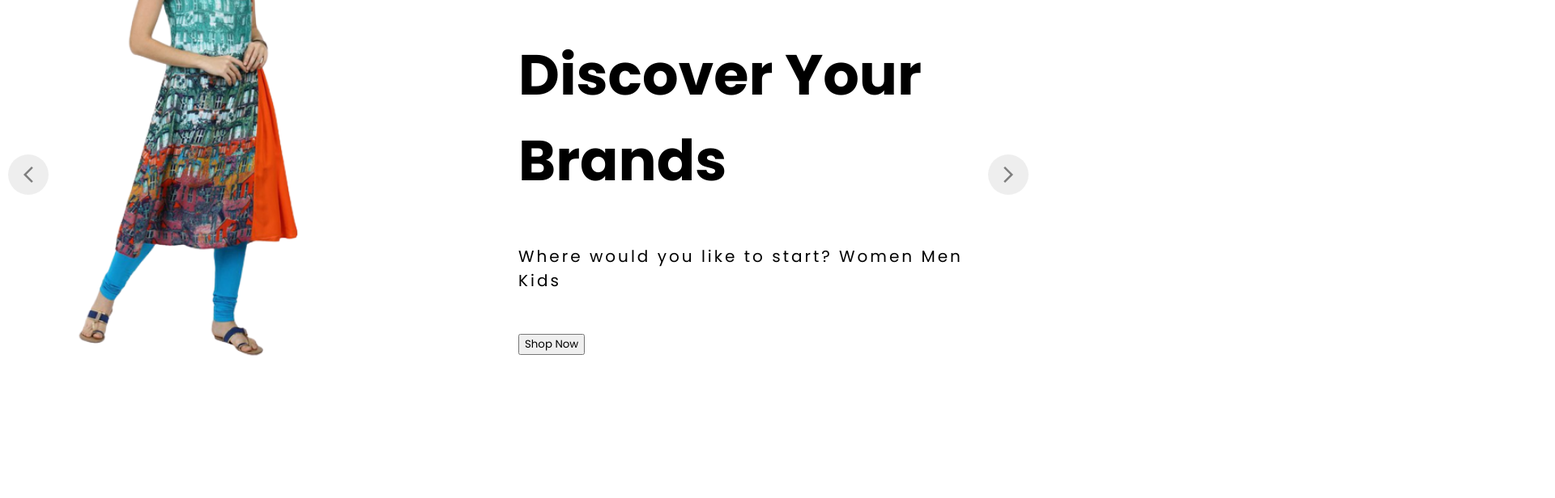
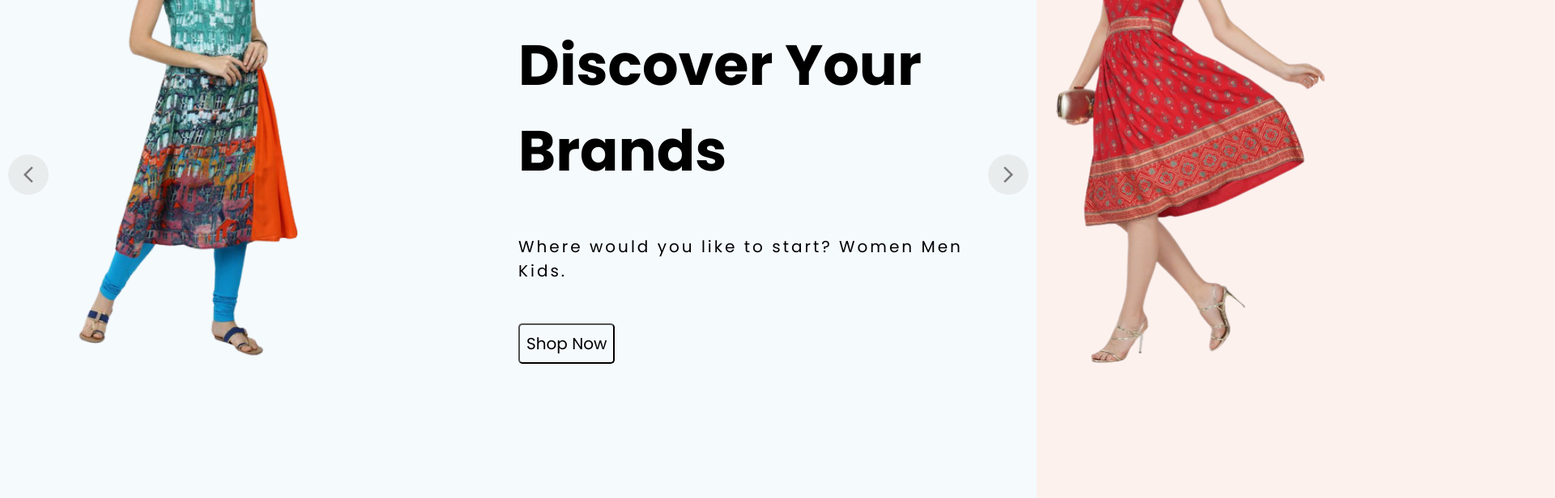
Before and after one commit to rizwann/shoppers-club, a React (Create React App) app: page / in a window 1280 px wide. Shown: the part 294-910 px from the top of the page at 81% size, 1920 px wide, since content can reach past the window. Built offline with nearby package versions, Linux system fonts and the light colour scheme.

Commit message:
ADD: HomePage Img Slider

```diff
--- /dev/null
+++ b/src/components/Slider/SingleSlide.tsx
@@ -0,0 +1,62 @@
+import styled from "styled-components";
+import { ArrowProps, sliderItem } from "../../types/types";
+
+const Slide = styled.div<ArrowProps>`
+  width: 100vw;
+  height: 100vh;
+  display: flex;
+  align-items: center;
+  background-color: #${(props) => props.color};
+`;
+
+const ImageContainer = styled.div`
+  flex: 1;
+  height: 100%;
+`;
+
+const Img = styled.img`
+  height: 80%;
+`;
+const Information = styled.div`
+  flex: 1;
+  padding: 50px;
+`;
+
+const Title = styled.h1`
+  font-size: 70px;
+`;
+
+const Description = styled.p`
+  margin: 50px 0px;
+  font-size: 20px;
+  font-weight: 500;
+  letter-spacing: 3px;
+`;
+
+const Button = styled.button`
+  padding: 8px;
+  font-size: 20px;
+  background-color: transparent;
+  border-radius: 5px;
+  cursor: pointer;
+  &:hover {
+    background-color: #c2ce39;
+  }
+`;
+
+const SingleSlide = ({ item }: { item: sliderItem }) => {
+  return (
+    <Slide color={item.bg}>
+      <ImageContainer>
+        <Img src={item.img} />
+      </ImageContainer>
+      <Information>
+        <Title>{item.title}</Title>
+        <Description>{item.desc}</Description>
+        <Button>Shop Now</Button>
+      </Information>
+    </Slide>
+  );
+};
+
+export default SingleSlide;
--- a/src/components/Slider/Slider.tsx
+++ b/src/components/Slider/Slider.tsx
@@ -2,6 +2,9 @@ import styled from "styled-components";
 import ArrowBackIosNewOutlinedIcon from "@mui/icons-material/ArrowBackIosNewOutlined";
 import ArrowForwardIosOutlinedIcon from "@mui/icons-material/ArrowForwardIosOutlined";
 import { ArrowProps } from "../../types/types";
+import { useState } from "react";
+import SingleSlide from "./SingleSlide";
+import { sliderItems } from "../../sliderItems";
 
 const Container = styled.div`
   width: 100%;
@@ -24,68 +27,40 @@ const Arrow = styled.div<ArrowProps>`
   margin: auto;
   cursor: pointer;
   opacity: 0.5;
+  z-index: 2;
   left: ${(props) => (props.side === "left" ? "10px" : "auto")};
   right: ${(props) => (props.side === "right" ? "10px" : "auto")};
 `;
 
-const Wrapper = styled.div`
+const Wrapper = styled.div<ArrowProps>`
   height: 100%;
+  display: flex;
+  transform: translateX(${(props) => props.slide! * -100}vw);
+  transition: all 1.5s ease;
 `;
 
-const Slide = styled.div`
-  width: 100vw;
-  height: 100vh;
-  display: flex;
-  align-items: center;
-`;
+const Slider = () => {
+  const [slide, setSlide] = useState(0);
 
-const ImageContainer = styled.div`
-  flex: 1;
-  height: 100%;
-`;
+  const handleClick = (direction: string) => {
+    if (direction === "left") {
+      setSlide(slide > 0 ? slide - 1 : 2);
+    } else {
+      setSlide(slide < 2 ? slide + 1 : 0);
+    }
+  };
 
-const Img = styled.img`
-  height: 80%;
-`;
-const Information = styled.div`
-  flex: 1;
-  padding: 50px;
-`;
-
-const Title = styled.h1`
-  font-size: 70px;
-`;
-
-const Description = styled.p`
-  margin: 50px 0px;
-  font-size: 20px;
-  font-weight: 500;
-  letter-spacing: 3px;
-`;
-
-const Button = styled.button``;
-
-const Slider = () => {
   return (
     <Container>
-      <Arrow side="left">
+      <Arrow side="left" onClick={() => handleClick("left")}>
         <ArrowBackIosNewOutlinedIcon />
       </Arrow>
-      <Wrapper>
-        <Slide>
-          <ImageContainer>
-            <Img src="assets/img1.PNG" />
-          </ImageContainer>
-          <Information>
-            <Title>Discover Your Brands</Title>
-            <Description>
-              Where would you like to start? Women Men Kids
-            </Description>
-            <Button>Shop Now</Button>
-          </Information>
-        </Slide>
+      <Wrapper slide={slide}>
+        {sliderItems.map((item) => (
+          <SingleSlide key={item.id} item={item} />
+        ))}
       </Wrapper>
-      <Arrow side="right">
+      <Arrow side="right" onClick={() => handleClick("right")}>
         <ArrowForwardIosOutlinedIcon />
       </Arrow>
     </Container>
--- /dev/null
+++ b/src/sliderItems.ts
@@ -0,0 +1,78 @@
+import { sliderItem } from "./types/types";
+
+export const sliderItems: sliderItem[] = [
+  {
+    id: 1,
+    img: "assets/img1.PNG",
+    title: "Discover Your Brands",
+    desc: "  Where would you like to start? Women Men Kids.",
+    bg: "f5fafd",
+  },
+  {
+    id: 2,
+    img: "assets/img2.PNG",
+    title: "Summer Collection",
+    desc: "Don't Just Shop. Shop Like a KING.",
+    bg: "fcf1ed",
+  },
+  {
+    id: 3,
+    img: "assets/img3.PNG",
+    title: "Eid Special Collection",
+    desc: "Buy 1 Get 1 Free on all products in the store for Eid-Ul-Fitr.",
+    bg: "fbf0f4",
+  },
+];
+
+// export const categories = [
+//   {
+//     id: 1,
+//     img: "https://images.pexels.com/photos/5886041/pexels-photo-5886041.jpeg?auto=compress&cs=tinysrgb&dpr=2&h=650&w=940",
+//     title: "SHIRT STYLE!",
+//   },
+//   {
+//     id: 2,
+//     img: "https://images.pexels.com/photos/2983464/pexels-photo-2983464.jpeg?auto=compress&cs=tinysrgb&dpr=2&h=650&w=940",
+//     title: "LOUNGEWEAR LOVE",
+//   },
+//   {
+//     id: 3,
+//     img: "https://images.pexels.com/photos/5480696/pexels-photo-5480696.jpeg?auto=compress&cs=tinysrgb&dpr=2&w=500",
+//     title: "LIGHT JACKETS",
+//   },
+// ];
+
+// export const popularProducts = [
+//   {
+//     id: 1,
+//     img: "https://d3o2e4jr3mxnm3.cloudfront.net/Mens-Jake-Guitar-Vintage-Crusher-Tee_68382_1_lg.png",
+//   },
+//   {
+//     id: 2,
+//     img: "https://cdn.shopify.com/s/files/1/0101/4832/products/Angela_Natural_Tee.png?v=1606780388",
+//   },
+//   {
+//     id: 3,
+//     img: "https://www.prada.com/content/dam/pradanux_products/U/UCS/UCS319/1YOTF010O/UCS319_1YOT_F010O_S_182_SLF.png",
+//   },
+//   {
+//     id: 4,
+//     img: "https://www.burdastyle.com/pub/media/catalog/product/cache/7bd3727382ce0a860b68816435d76e26/107/BUS-PAT-BURTE-1320516/1170x1470_BS_2016_05_132_front.png",
+//   },
+//   {
+//     id: 5,
+//     img: "https://images.ctfassets.net/5gvckmvm9289/3BlDoZxSSjqAvv1jBJP7TH/65f9a95484117730ace42abf64e89572/Noissue-x-Creatsy-Tote-Bag-Mockup-Bundle-_4_-2.png",
+//   },
+//   {
+//     id: 6,
+//     img: "https://d3o2e4jr3mxnm3.cloudfront.net/Rocket-Vintage-Chill-Cap_66374_1_lg.png",
+//   },
+//   {
+//     id: 7,
+//     img: "https://www.vintageindustries.nl/download_front/qympzk1762/2217_Arrow_Jacket_Forest.png",
+//   },
+//   {
+//     id: 8,
+//     img: "https://www.pngarts.com/files/3/Women-Jacket-PNG-High-Quality-Image.png",
+//   },
+// ];
```
Also changed, not shown: src/types/types.ts (+11 -1 lines), public/assets/img2.png (added), public/assets/img3.png (added).
